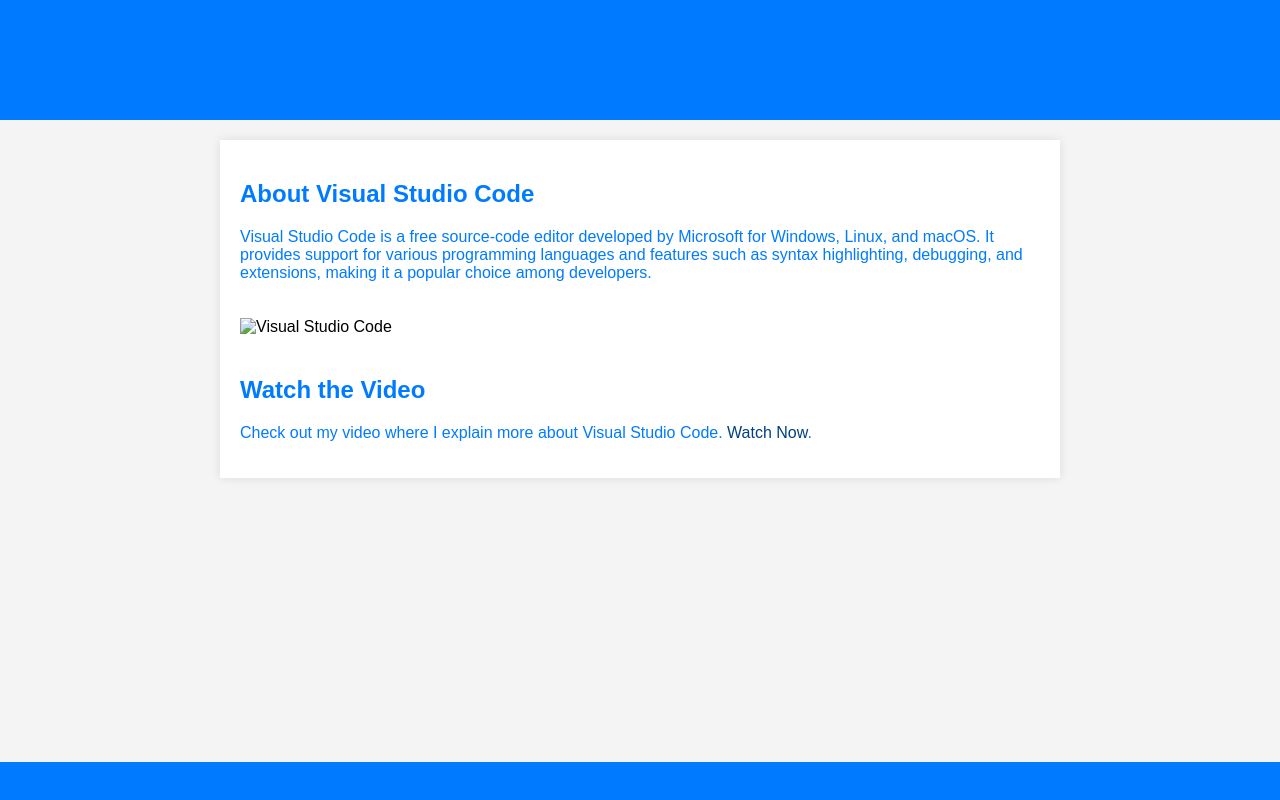
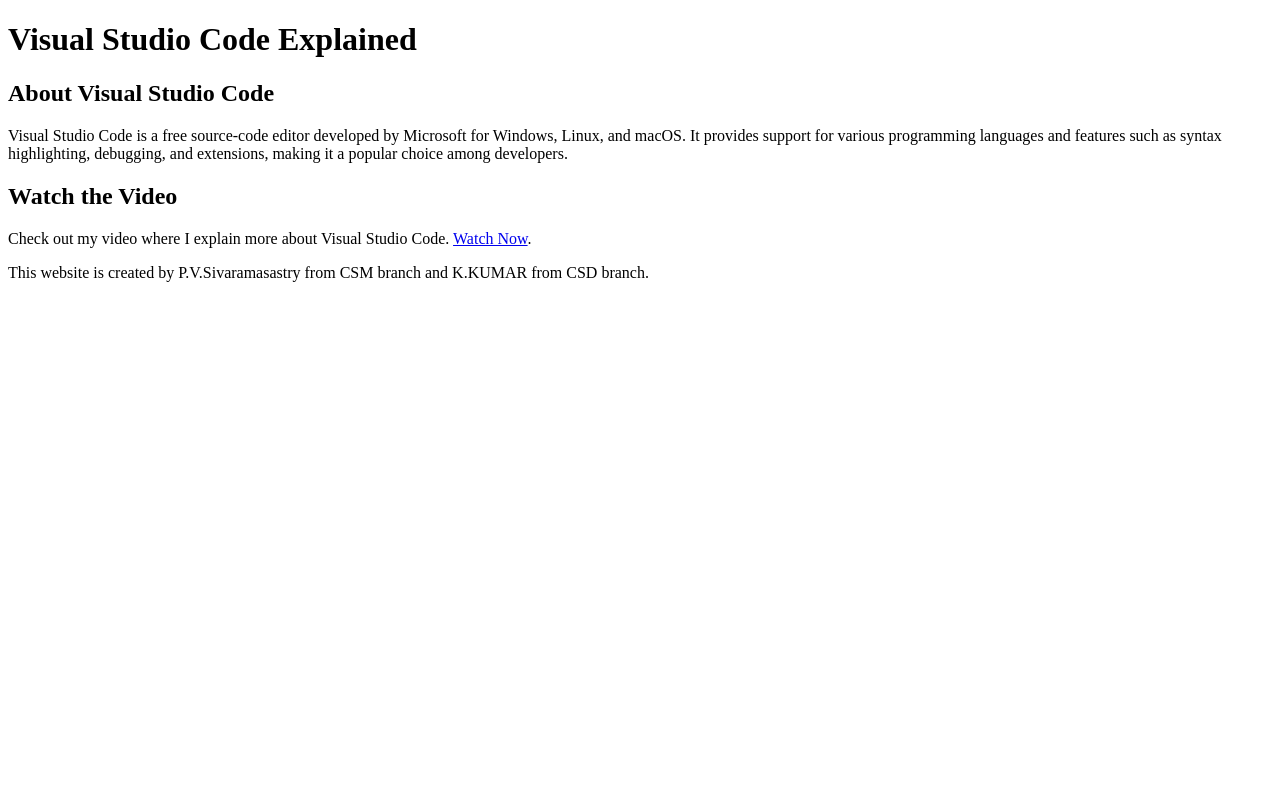
Before and after one commit to sastry5563/ABOUT-VS-CODE, a plain HTML site: page index.html in a window 1280 px wide. Drawn offline with Linux system fonts and the light colour scheme.

Commit message:
Update index.html

```diff
--- a/index.html
+++ b/index.html
@@ -5,62 +5,6 @@
     <meta charset="UTF-8">
     <meta name="viewport" content="width=device-width, initial-scale=1.0">
     <title>VS Code Explained by P.V.Sivaramasastry</title>
-    <style>
-        body {
-            background-color: #f4f4f4;
-            font-family: 'Arial', sans-serif;
-            margin: 0;
-            padding: 0;
-        }
-
-        header {
-            background-color: #007BFF;
-            color: #fff;
-            text-align: center;
-            padding: 20px;
-        }
-
-        section {
-            max-width: 800px;
-            margin: 20px auto;
-            padding: 20px;
-            background-color: #fff;
-            box-shadow: 0 0 10px rgba(0, 0, 0, 0.1);
-        }
-
-        footer {
-            background-color: #007BFF;
-            color: #fff;
-            text-align: center;
-            padding: 10px;
-            position: fixed;
-            width: 100%;
-            bottom: 0;
-        }
-
-        footer p {
-            margin: 0;
-        }
-
-        h1, h2, p, a {
-            color: #007BFF;
-        }
-
-        a {
-            text-decoration: none;
-            color: #004080;
-        }
-
-        a:hover {
-            text-decoration: underline;
-        }
-
-        img {
-            max-width: 100%;
-            height: auto;
-            margin: 20px 0;
-        }
-    </style>
 </head>
 
 <body>
@@ -77,12 +21,10 @@
             and extensions, making it a popular choice among developers.
         </p>
 
-        <img src="path/to/your/vscode-image.jpg" alt="Visual Studio Code">
-
         <h2>Watch the Video</h2>
         <p>
             Check out my video where I explain more about Visual Studio Code.
-            <a href="https://www.youtube.com/your-video-link" target="_blank" rel="noopener noreferrer">Watch Now</a>.
+            <a href="https://www.youtube.com/watch?v=VXwdo_iItgE" target="_blank" rel="noopener noreferrer">Watch Now</a>.
         </p>
     </section>
 
```
